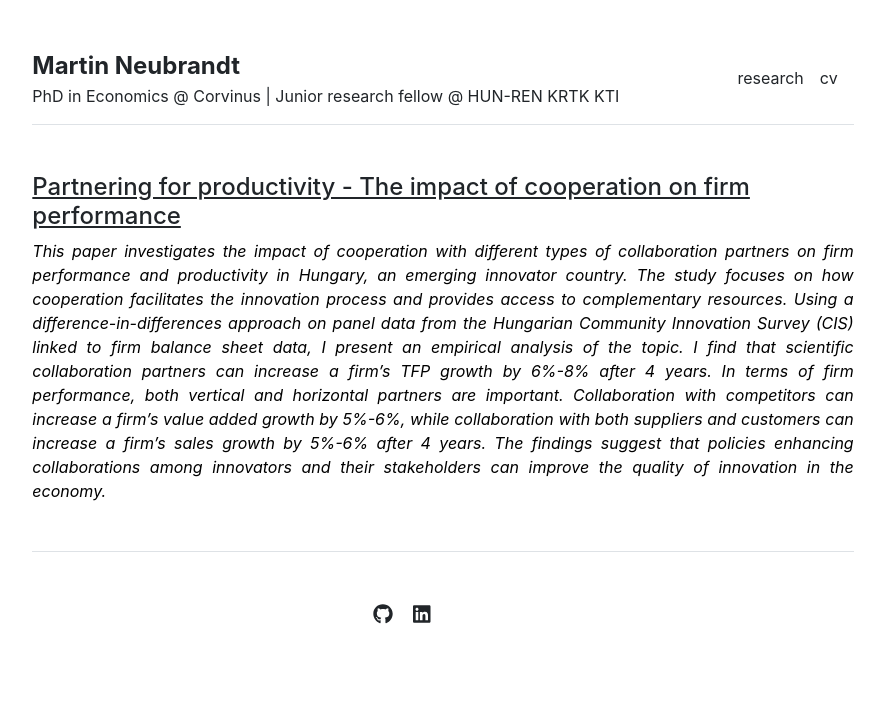
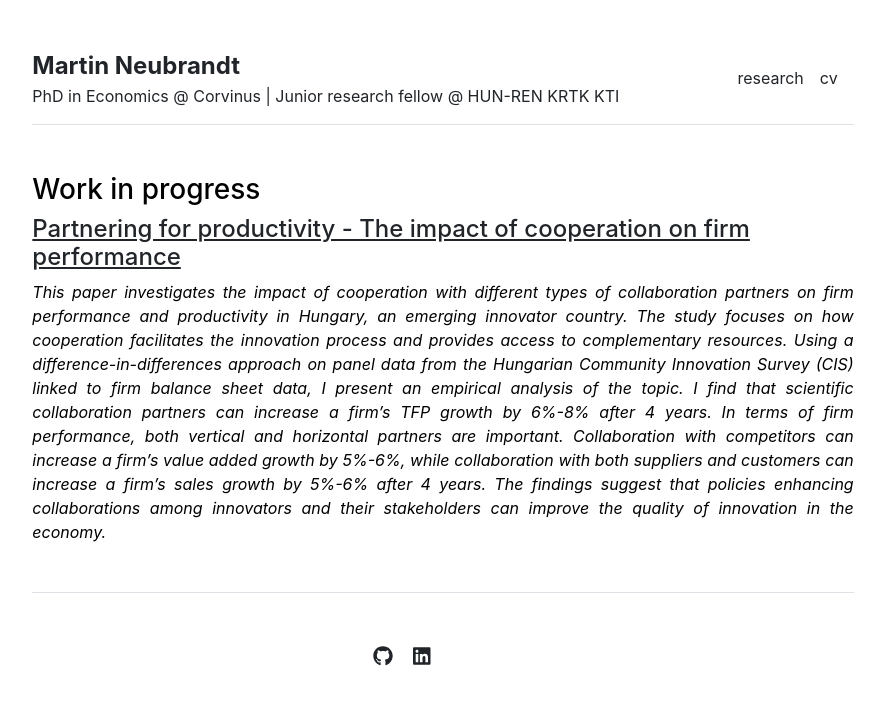
Before and after one commit to martinneubrandt/martinneubrandt.github.io, a Jekyll site: the page built from research.md, in a window 1280 px wide. Shown: the top 705 px of the page, without its empty margins (197-1082 px from the left). Built offline with Jekyll 4.4.1, drawn with Linux system fonts in a browser that asks for light colours.

Commit message:
Update research.html

```diff
--- a/_layouts/research.html
+++ b/_layouts/research.html
@@ -3,6 +3,8 @@ layout: default
 ---
 
 {{ content }}
+
+<h3> Work in progress </h3>
 
 <h4><a href="https://www.dropbox.com/s/395y0scmgz46rzx/neubrandt_istvan_martin_tdk_partnering_for_productivity.pdf?dl=0">Partnering for productivity - The impact of cooperation on firm performance</a></h4>
 
```
